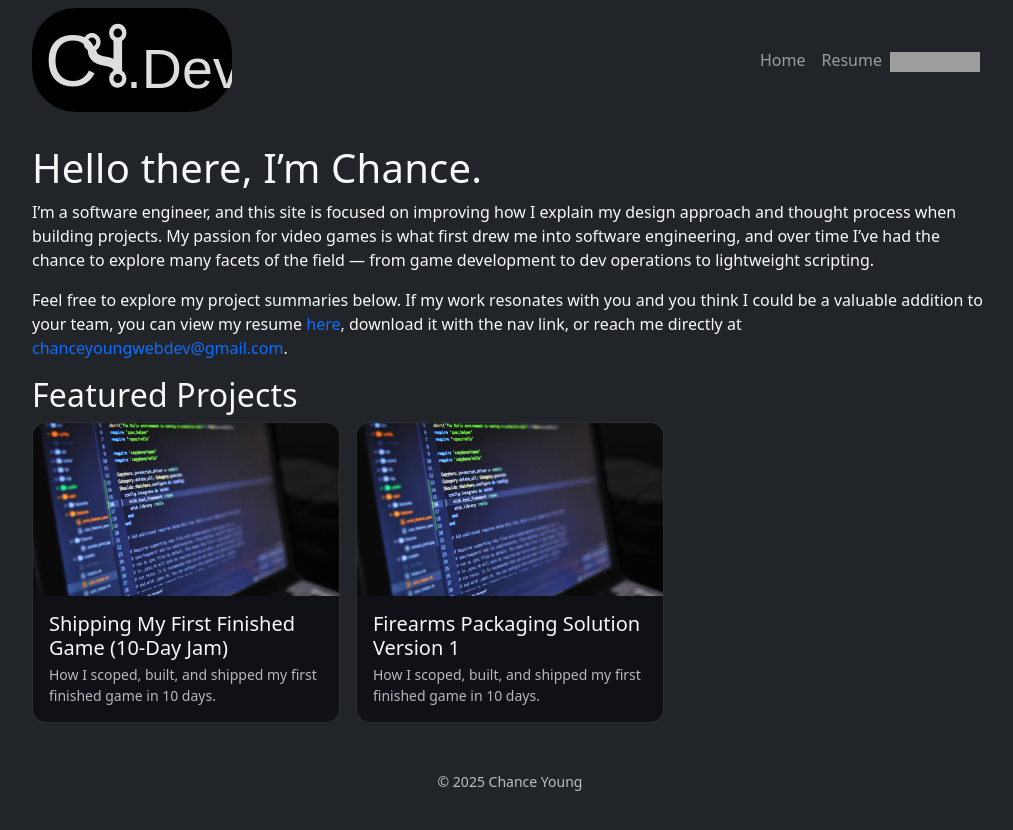
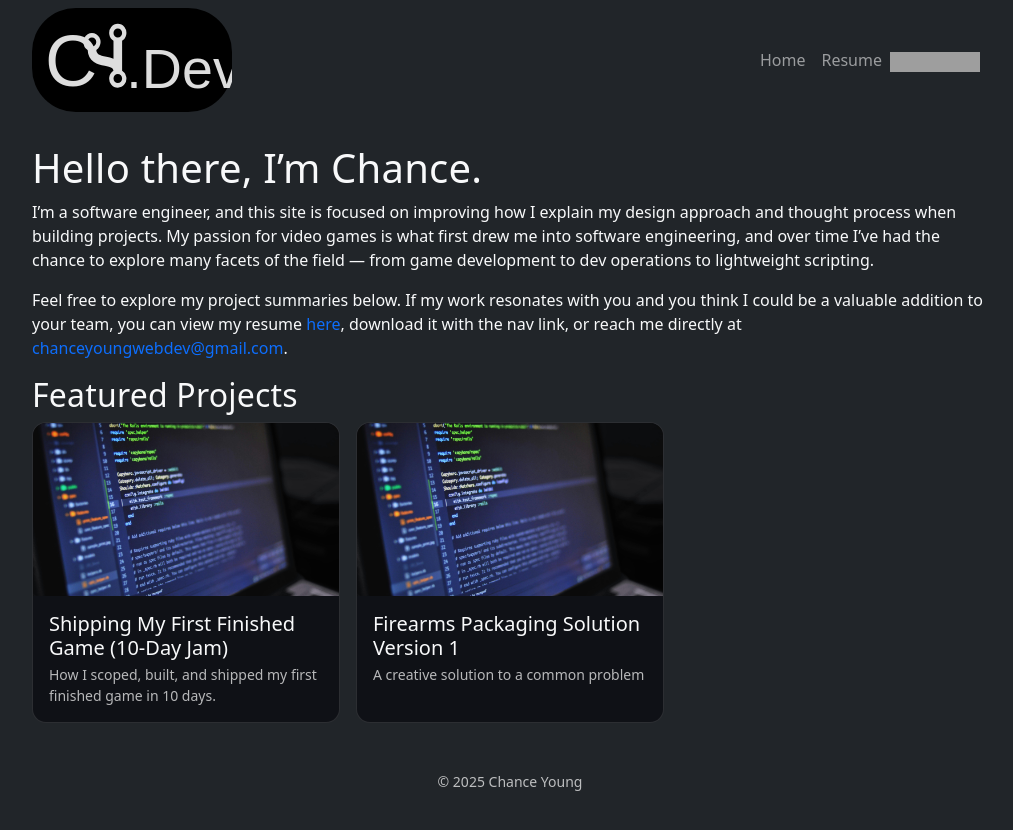
Before and after one commit to ChanceYoung/ChanceYoung.github.io, a Jekyll site: the page built from index.md, in a window 1280 px wide. Shown: the top 830 px of the page, without its empty margins (130-1143 px from the left). Built offline with Jekyll 4.4.1, drawn with Linux system fonts in a browser that asks for light colours; grey boxes are pictures that could not be loaded.

Commit message:
_projects/packagingversion1.md updated from https://stackedit.io/

```diff
--- a/_projects/packagingversion1.md
+++ b/_projects/packagingversion1.md
@@ -1,9 +1,8 @@
 ---
 title: "Firearms Packaging Solution Version 1"
 thumb: /assets/images/generic-thumb.jpg
-summary: "How I scoped, built, and shipped my first finished game in 10 days."
-tags: [gamedev, godot]
-order: 10
+summary: "A creative solution to a common problem"
+tags: [Node, React]
 featured: true
 layout: default
 ---
```
Also changed, not shown: other parts of _projects/packagingversion1.md (+1 -1 lines).
